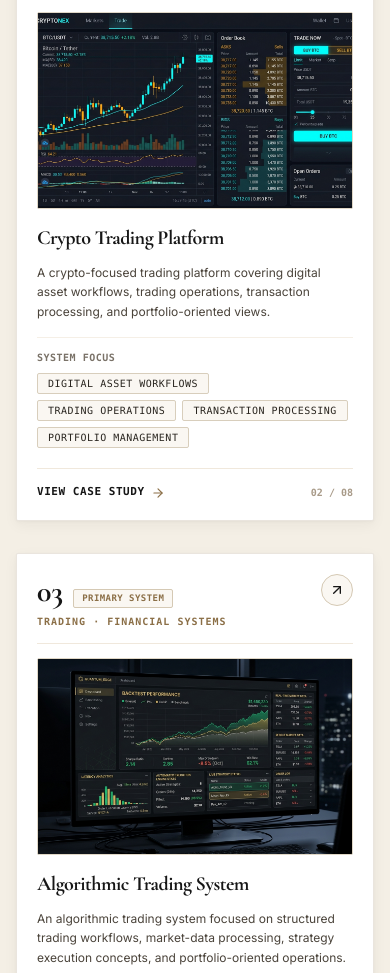
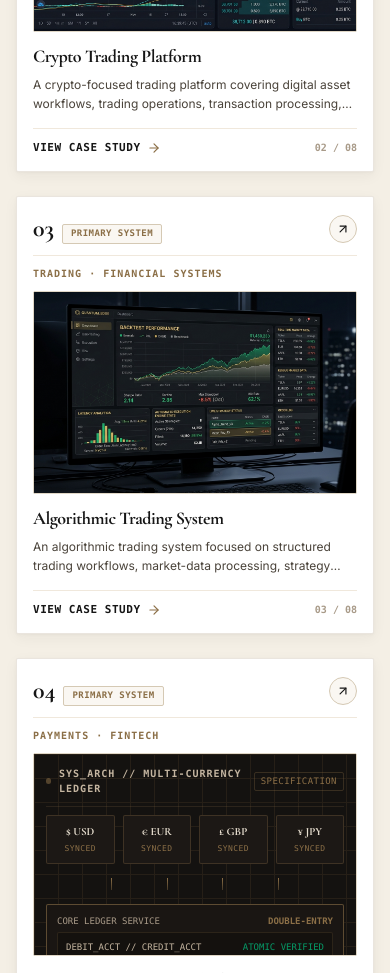
Before and after one commit to ojhaswatwani1905/portfolio, a Next.js app: page / in a window 390 px wide. Shown: the part 8420-9393 px from the top of the page. Built offline with nearby package versions, Linux system fonts and the light colour scheme.

Commit message:
fix(projects): compact card density with detailed modal case-study deep-dives

```diff
--- a/src/components/ProjectCard.tsx
+++ b/src/components/ProjectCard.tsx
@@ -30,44 +30,44 @@ export const ProjectCard: React.FC<ProjectCardProps> = ({ project, index, onSele
         transition: { duration: 0.2 },
       }}
     >
-      {/* Editorial Paper Sheet Card */}
+      {/* Compact Editorial Paper Sheet Card */}
       <div
-        className={`paper-sheet p-5 sm:p-6 bg-white rounded-xs border flex flex-col justify-between h-full relative shadow-xs transition-all duration-300 ${
+        className={`paper-sheet p-4 sm:p-5 bg-white rounded-xs border flex flex-col justify-between h-full relative shadow-xs transition-all duration-300 ${
           isPrimary
             ? "border-[#D8CEBC] group-hover:border-[#8B6F47]/60 group-hover:shadow-md"
             : "border-[#E4DCCE] opacity-95 group-hover:opacity-100 group-hover:border-[#8B6F47]/40"
         }`}
       >
         <div className="flex flex-col">
-          {/* Card Top: Number, Category, and Action Icon */}
-          <div className="flex items-start justify-between pb-3.5 mb-3.5 border-b border-[#F0E8DC]">
-            <div>
-              <div className="flex items-baseline gap-2.5">
-                <span className="font-serif text-3xl sm:text-4xl font-bold text-[#161616]">
+          {/* Card Top: Number, Badge, and Action Icon */}
+          <div className="flex items-center justify-between pb-2.5 mb-2.5 border-b border-[#F0E8DC]">
+            <div className="flex items-baseline gap-2">
+              <span className="font-serif text-2xl sm:text-3xl font-bold text-[#161616]">
                 {project.number}
               </span>
               <span
-                  className={`text-[9px] sm:text-[10px] font-mono uppercase tracking-wider px-2 py-0.5 rounded-xs font-semibold ${
+                className={`text-[9px] font-mono uppercase tracking-wider px-2 py-0.5 rounded-xs font-semibold ${
                   isPrimary
                     ? "bg-[#FAF7F2] border border-[#D5C9B4] text-[#8B6F47]"
                     : "bg-[#F5EFE6] border border-[#E0D7C6] text-[#7A7268]"
                 }`}
               >
-                  {isPrimary ? "PRIMARY SYSTEM" : "PLATFORM CASE STUDY"}
+                {isPrimary ? "PRIMARY SYSTEM" : "SYSTEM ARCHIVE"}
               </span>
             </div>
-              <p className="text-[10px] sm:text-[11px] font-mono uppercase tracking-widest text-[#8B6F47] font-semibold mt-1">
-                {project.category}
-              </p>
-            </div>
 
-            <div className="w-8 h-8 rounded-full bg-[#FAF7F2] border border-[#D5C9B4] flex items-center justify-center text-[#161616] group-hover:bg-[#161616] group-hover:text-white transition-colors duration-200 shrink-0 ml-2">
-              <ArrowUpRight className="w-4 h-4 transition-transform group-hover:translate-x-0.5 group-hover:-translate-y-0.5" />
+            <div className="w-7 h-7 rounded-full bg-[#FAF7F2] border border-[#D5C9B4] flex items-center justify-center text-[#161616] group-hover:bg-[#161616] group-hover:text-white transition-colors duration-200 shrink-0">
+              <ArrowUpRight className="w-3.5 h-3.5 transition-transform group-hover:translate-x-0.5 group-hover:-translate-y-0.5" />
             </div>
           </div>
 
-          {/* System Image or Architectural Vector Diagram */}
-          <div className="relative aspect-[16/10] w-full rounded-xs overflow-hidden mb-4 bg-[#141210] border border-[#E0D7C6]">
+          {/* Category */}
+          <p className="text-[10px] sm:text-[11px] font-mono uppercase tracking-widest text-[#8B6F47] font-semibold mb-2.5 truncate">
+            {project.category}
+          </p>
+
+          {/* Moderate Height Image / Architectural Diagram */}
+          <div className="relative aspect-[16/10] w-full rounded-xs overflow-hidden mb-3 bg-[#141210] border border-[#E0D7C6]">
             {project.diagramType ? (
               <ProjectVisualization type={project.diagramType} />
             ) : project.image ? (
@@ -82,36 +82,19 @@ export const ProjectCard: React.FC<ProjectCardProps> = ({ project, index, onSele
           </div>
 
           {/* Project Title */}
-          <h3 className="font-serif text-xl sm:text-2xl font-bold text-[#161616] group-hover:text-[#8B6F47] transition-colors leading-snug tracking-tight">
+          <h3 className="font-serif text-lg sm:text-xl font-bold text-[#161616] group-hover:text-[#8B6F47] transition-colors leading-snug tracking-tight">
             {project.title}
           </h3>
 
-          {/* 2-3 sentence professional brief */}
-          <p className="text-xs sm:text-sm text-[#4A433A] leading-relaxed mt-2.5 font-sans">
-            {project.brief || project.description}
+          {/* Very short 1-2 line description */}
+          <p className="text-xs text-[#4A433A] leading-relaxed mt-1.5 font-sans line-clamp-2">
+            {project.brief}
           </p>
-
-          {/* SYSTEM FOCUS Tags */}
-          <div className="mt-4 pt-3 border-t border-[#F5EFE6]">
-            <div className="text-[10px] font-mono uppercase tracking-wider text-[#7A7268] font-bold mb-2">
-              SYSTEM FOCUS
-            </div>
-            <div className="flex flex-wrap gap-1.5">
-              {(project.systemFocus || project.tags).map((focusTag) => (
-                <span
-                  key={focusTag}
-                  className="px-2.5 py-0.5 text-[10px] uppercase font-mono tracking-wider font-medium bg-[#FAF7F2] text-[#29251F] rounded-xs border border-[#D8CEBC]"
-                >
-                  {focusTag}
-                </span>
-              ))}
-            </div>
-          </div>
         </div>
 
-        {/* Card Footer: VIEW CASE STUDY → Button */}
-        <div className="pt-4 mt-5 border-t border-[#F0E8DC] flex items-center justify-between text-xs font-semibold text-[#161616]">
-          <span className="font-mono text-[11px] sm:text-xs uppercase tracking-wider text-[#161616] group-hover:text-[#8B6F47] transition-colors flex items-center gap-1.5">
+        {/* Card Footer: Compact VIEW CASE STUDY → Action */}
+        <div className="pt-3 mt-3.5 border-t border-[#F0E8DC] flex items-center justify-between text-xs font-semibold text-[#161616]">
+          <span className="font-mono text-[11px] uppercase tracking-wider text-[#161616] group-hover:text-[#8B6F47] transition-colors flex items-center gap-1.5">
             VIEW CASE STUDY
             <ArrowRight className="w-3.5 h-3.5 text-[#8B6F47] group-hover:translate-x-1 transition-transform" />
           </span>
--- a/src/components/ProjectVisualization.tsx
+++ b/src/components/ProjectVisualization.tsx
@@ -10,7 +10,7 @@ interface ProjectVisualizationProps {
 export const ProjectVisualization: React.FC<ProjectVisualizationProps> = ({ type, className = "" }) => {
   return (
     <div
-      className={`relative w-full h-full bg-[#141210] overflow-hidden flex flex-col justify-between p-4 sm:p-5 select-none ${className}`}
+      className={`relative w-full h-full bg-[#141210] overflow-hidden flex flex-col justify-between p-3 sm:p-3.5 select-none ${className}`}
     >
       {/* Subtle blueprint grid overlay */}
       <div
--- a/src/components/Projects.tsx
+++ b/src/components/Projects.tsx
@@ -104,7 +104,7 @@ export const Projects: React.FC = () => {
         </div>
 
         {/* Project Cards Grid: 2-column Editorial Layout on Desktop, responsive stacked on mobile */}
-        <motion.div layout className="grid grid-cols-1 md:grid-cols-2 gap-8 lg:gap-10">
+        <motion.div layout className="grid grid-cols-1 md:grid-cols-2 gap-6 lg:gap-8">
           <AnimatePresence mode="popLayout">
             {filteredProjects.map((project, idx) => (
               <ProjectCard
--- a/src/data/portfolioData.ts
+++ b/src/data/portfolioData.ts
@@ -5,6 +5,7 @@ export interface Project {
   category: string;
   filterCategories: string[];
   brief: string;
+  overviewParagraphs: string[];
   description: string;
   systemFocus: string[];
   image?: string;
@@ -195,6 +196,11 @@ export const PROJECTS: Project[] = [
     filterCategories: ["FinTech", "Banking"],
     brief:
       "A digital banking platform focused on customer account workflows, transaction processing, payment integrations, and operational financial services.",
+    overviewParagraphs: [
+      "This digital banking platform was designed to address customer account workflows, multi-currency balance ledgers, and transaction processing for modern financial operations. The architecture establishes a clear separation between client-facing interfaces, account ledger state machines, and payment gateway integrations.",
+      "The platform provides an integrated administrative back-office portal supporting customer KYC verification, account status lifecycle controls, and automated transaction audit trails. Operational teams can track account events, manage balance queries, and monitor transaction routing in real time.",
+      "By leveraging modular backend services and relational persistence with strict ACID transactional guarantees, the system maintains balance consistency across deposits, internal transfers, and external payment gateway settlements.",
+    ],
     description:
       "A comprehensive digital banking platform engineered for customer account lifecycles, structured transaction processing, payment gateway integrations, and operational financial services.",
     systemFocus: [
@@ -236,6 +242,11 @@ export const PROJECTS: Project[] = [
     filterCategories: ["Digital Assets", "Trading", "FinTech"],
     brief:
       "A crypto-focused trading platform covering digital asset workflows, trading operations, transaction processing, and portfolio-oriented views.",
+    overviewParagraphs: [
+      "A digital asset trading platform engineered to coordinate market data ingestion, interactive charting, order execution workflows, and portfolio-oriented asset management. The architecture is optimized to maintain low-latency frontend state synchronization during high-frequency market data events.",
+      "Traders are provided with live market data feeds, candlestick charting utilities, order book visualization, and structured order submission workflows covering market and limit orders with integrated balance verification.",
+      "The platform emphasizes strict transaction logging and portfolio reconciliation, ensuring that asset distribution calculations, position balances, and trade histories remain verifiable across volatile trading conditions.",
+    ],
     description:
       "A digital asset trading platform featuring real-time market data streaming, order placement workflows, transaction processing, and portfolio-oriented asset views.",
     systemFocus: [
@@ -277,6 +288,11 @@ export const PROJECTS: Project[] = [
     filterCategories: ["Trading", "FinTech", "AI/ML"],
     brief:
       "An algorithmic trading system focused on structured trading workflows, market-data processing, strategy execution concepts, and portfolio-oriented operations.",
+    overviewParagraphs: [
+      "An algorithmic trading and analytics system designed to support systematic strategy formulation, historical market data backtesting, and automated trade execution workflows. The system bridges quantitative research with reliable execution workflows.",
+      "The computational core processes time-series market datasets, applies quantitative models, and evaluates strategy performance across historical market regimes with risk constraint oversight.",
+      "Execution workflows operate under defined risk parameters, checking portfolio exposure constraints, order sizes, and position limits prior to generating and tracking order execution states.",
+    ],
     description:
       "An automated algorithmic trading framework built for structured strategy backtesting, market data ingestion, algorithmic execution workflows, and risk monitoring.",
     systemFocus: [
@@ -318,6 +334,11 @@ export const PROJECTS: Project[] = [
     filterCategories: ["Payments", "FinTech", "Banking"],
     brief:
       "A financial wallet platform designed around multi-currency balances, transaction workflows, wallet operations, and account management.",
+    overviewParagraphs: [
+      "A multi-currency financial wallet platform architected to manage segregated currency balances, double-entry sub-ledgers, and secure transaction workflows across multiple fiat and digital currency accounts.",
+      "The platform implements deterministic balance locking and atomic transfer operations, preventing overdrafts or ledger desynchronization during simultaneous deposit, conversion, and withdrawal operations.",
+      "An administrative settlement console enables operations teams to execute daily ledger reconciliations, audit dispute transactions, and manage currency liquidity distribution across operating accounts.",
+    ],
     description:
       "A multi-currency financial wallet platform engineered for atomic balance management, segregated ledger accounting, deposit/withdrawal workflows, and administrative reconciliation.",
     systemFocus: [
@@ -359,6 +380,11 @@ export const PROJECTS: Project[] = [
     filterCategories: ["Payments", "FinTech"],
     brief:
       "A transaction-processing platform focused on payment workflows, transaction states, account operations, and reliable backend financial services.",
+    overviewParagraphs: [
+      "A resilient transaction-processing platform built to handle payment routing, transaction state management, and reliable backend settlement workflows across payment gateway providers.",
+      "The platform enforces a deterministic transaction state machine—transitioning payments from initiated to authorized and settled states—with mandatory request idempotency checks to prevent duplicate charges or orphaned transactions.",
+      "Real-time webhook dispatch channels, exponential backoff retry policies, and immutable transaction audit logs ensure financial consistency and clear dispute resolution tracking.",
+    ],
     description:
       "A transaction orchestration platform designed for reliable payment lifecycle handling, deterministic state machine management, idempotent API processing, and ledger consistency.",
     systemFocus: [
@@ -399,7 +425,12 @@ export const PROJECTS: Project[] = [
     category: "FINTECH · ANALYTICS",
     filterCategories: ["FinTech"],
     brief:
-      "A financial analytics and reporting platform focused on transaction insights, operational reporting, financial data analysis, and decision-support dashboards.",
+      "A financial analytics and reporting platform focused on transaction insights, operational reporting, and decision-support dashboards.",
+    overviewParagraphs: [
+      "A financial intelligence and analytics platform engineered to consolidate high-volume transaction event streams into actionable operational reporting and executive decision-support dashboards.",
+      "The data pipeline ingests transaction records, computes multi-dimensional financial rollups across currencies, payment channels, and settlement intervals, and renders interactive performance visualizations.",
+      "Automated reconciliation checks flag settlement variances and fee discrepancies, enabling finance and operations teams to verify ledger integrity and generate scheduled audit reports.",
+    ],
     description:
       "A financial analytics and intelligence platform that processes transaction event streams into consolidated rollups, multi-dimensional ledger reports, and interactive operational dashboards.",
     systemFocus: [
@@ -440,7 +471,12 @@ export const PROJECTS: Project[] = [
     category: "AI/ML · FINTECH",
     filterCategories: ["AI/ML", "FinTech"],
     brief:
-      "An AI/ML-oriented financial intelligence system for analyzing financial data, identifying patterns, and supporting data-driven financial decision making.",
+      "An AI/ML-oriented financial intelligence system for analyzing financial data, identifying patterns, and supporting decision making.",
+    overviewParagraphs: [
+      "An AI/ML-driven financial intelligence system designed to analyze transactional event streams, identify complex behavioral patterns, and provide data-backed decision support for operations teams.",
+      "The platform processes normalized transaction records through machine learning feature pipelines to calculate statistical anomaly scores, detect structural irregularities, and assign confidence ratings.",
+      "A decision-support analyst dashboard presents prioritized event flags with supporting feature vectors, enabling rapid review while maintaining full auditability and model evaluation tracking.",
+    ],
     description:
       "An AI/ML financial intelligence architecture combining feature engineering pipelines, anomaly and pattern detection models, and decision-support tools for operational analysts.",
     systemFocus: [
@@ -481,7 +517,12 @@ export const PROJECTS: Project[] = [
     category: "GAMING · REAL-TIME PLATFORMS · FINTECH",
     filterCategories: ["Gaming", "FinTech"],
     brief:
-      "A real-time gaming platform combining gaming services with wallet infrastructure, multi-currency operations, administration, and analytics.",
+      "A real-time gaming platform combining gaming services with wallet infrastructure, multi-currency operations, and analytics.",
+    overviewParagraphs: [
+      "A real-time gaming platform combining high-concurrency multiplayer game session management with robust multi-currency player wallet infrastructure and administrative risk consoles.",
+      "The architecture decouples real-time gameplay state synchronization from financial transaction processing, ensuring immediate balance updates for player deposits, game wagers, and automated payouts.",
+      "Administrative tools provide platform operators with comprehensive risk controls, player account management consoles, operational analytics dashboards, and blockchain ledger integrations for verifiable records.",
+    ],
     description:
       "A real-time gaming platform combining gaming services with wallet infrastructure, multi-currency operations, administration consoles, and player analytics.",
     systemFocus: [
```
Also changed, not shown: src/components/ProjectModal.tsx (+35 -15 lines). Lines whose indentation alone changed are shown as unchanged.
